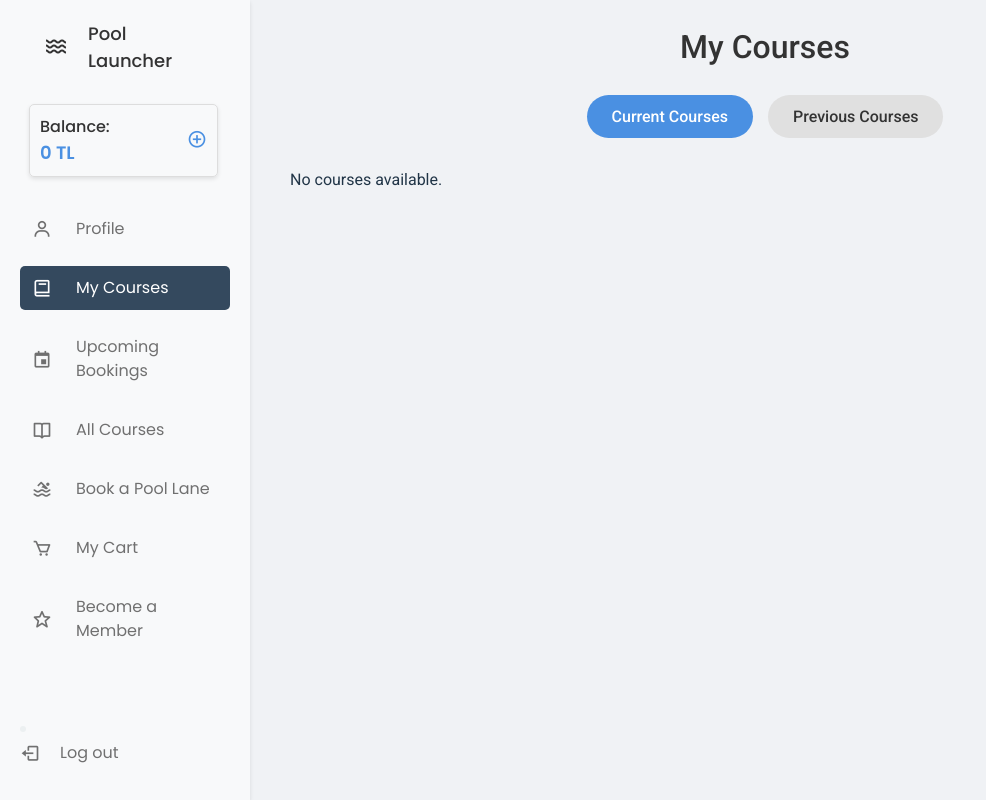
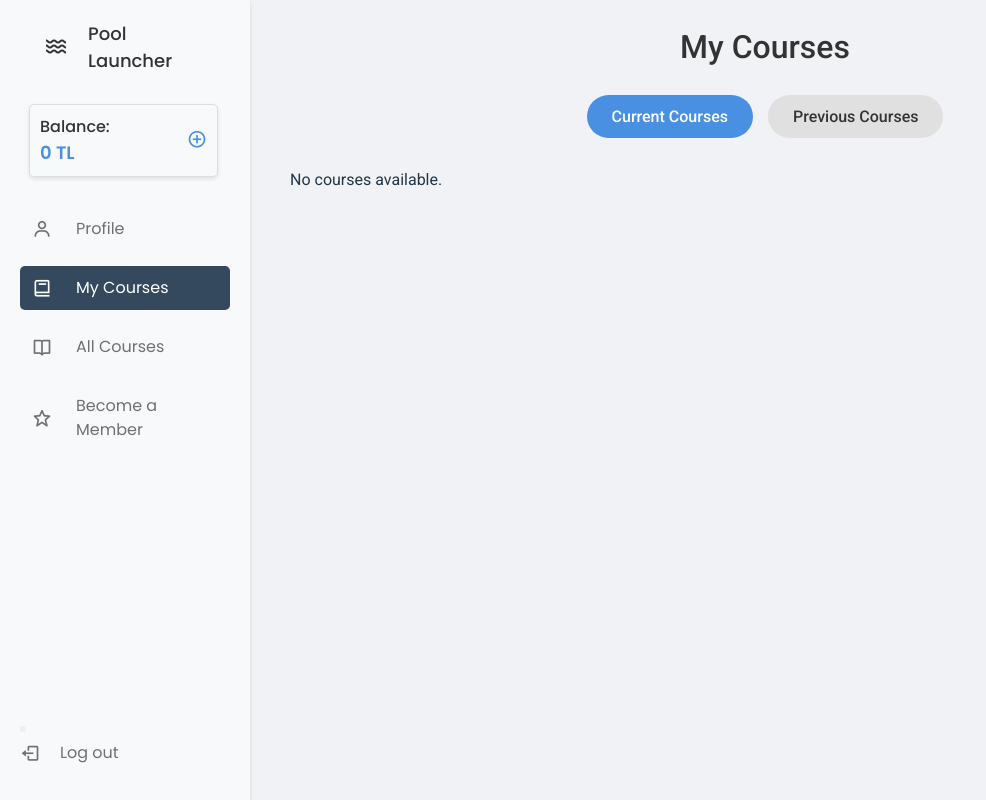
Before and after one commit to umaydundar/database_project, a React (Create React App) app in the folder frontend/: page /non-member/my-courses in a window 1280 px wide. Shown: the whole page, without its empty margins (0-986 px from the left). Built offline with nearby package versions, Linux system fonts and the light colour scheme.

Commit message:
Frontend changes

```diff
--- a/frontend/src/user_Swimmer/Member/LayoutMember.jsx
+++ b/frontend/src/user_Swimmer/Member/LayoutMember.jsx
@@ -171,12 +171,6 @@ const LayoutMember = () => {
                 <span className="link">All Courses</span>
               </Link>
             </li>
-            <li className={`list ${location.pathname === '/member/cafe' ? 'active' : ''}`}>
-              <Link to="/member/cafe" className="nav-link">
-                <i class="bx bx-coffee icon"></i>
-                <span className="link">Cafe</span>
-              </Link>
-            </li>
           </ul>
 
           {/* Logout Button */}
--- a/frontend/src/user_Swimmer/NonMember/LayoutNonMember.jsx
+++ b/frontend/src/user_Swimmer/NonMember/LayoutNonMember.jsx
@@ -220,28 +220,10 @@ const LayoutNonMember = () => {
                 <span className="link">My Courses</span>
               </Link>
             </li>
-            <li className={`list ${location.pathname === '/non-member/upcoming-bookings' ? 'active' : ''}`}>
-              <Link to="/non-member/upcoming-bookings" className="nav-link">
-                <i className='bx bx-calendar-event icon'></i>
-                <span className="link">Upcoming Bookings</span>
-              </Link>
-            </li>
             <li className={`list ${location.pathname === '/non-member/all-courses' ? 'active' : ''}`}>
               <Link to="/non-member/all-courses" className="nav-link">
                 <i className="bx bx-book-open icon"></i>
                 <span className="link">All Courses</span>
-              </Link>
-            </li>
-            <li className={`list ${location.pathname === '/non-member/book-pool-lane' ? 'active' : ''}`}>
-              <Link to="/non-member/book-pool-lane" className="nav-link">
-                <i className="bx bx-swim icon"></i>
-                <span className="link">Book a Pool Lane</span>
-              </Link>
-            </li>
-            <li className={`list ${location.pathname === '/non-member/my-cart' ? 'active' : ''}`}>
-              <Link to="/non-member/my-cart" className="nav-link">
-                <i className="bx bx-cart icon"></i>
-                <span className="link">My Cart</span>
               </Link>
             </li>
             <li className={`list ${location.pathname === '/non-member/membership' ? 'active' : ''}`}>
```
